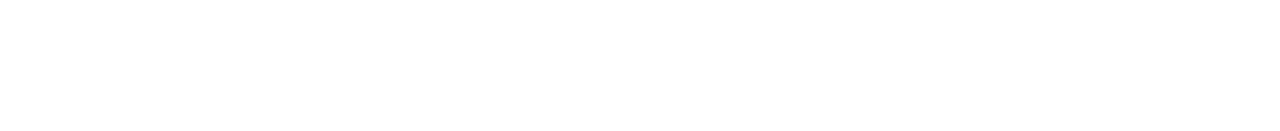
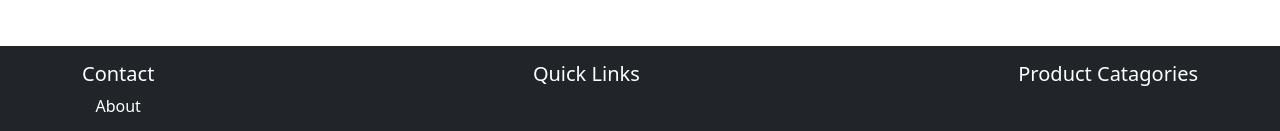
Before and after one commit to itamim345/Quality_leather, a React (Create React App) app: page / in a window 1280 px wide. Shown: the part 2471-2602 px from the top of the page. Before the commit the page ends 2357 px from the top, so only its background shows below. Built offline with nearby package versions, Linux system fonts and the light colour scheme.

Commit message:
Added Footer Component Structure

```diff
--- a/src/App.js
+++ b/src/App.js
@@ -2,6 +2,7 @@
 import About from './component/About';
 import Banner from './component/Banner';
 import FeaturedProducts from './component/FeaturedProducts';
+import Footer from './component/Footer';
 import MoreProducts from './component/MoreProducts';
 import OurNav from './component/OurNav';
 
@@ -13,6 +14,7 @@
       <About/>
       <FeaturedProducts/>
       <MoreProducts/>
+      <Footer/>
     </div>
   );
 }
--- a/src/Common.css
+++ b/src/Common.css
@@ -8,7 +8,7 @@
 }
 /*Carousel */
 .c-item {
-    height: 50vh!important;
+    height: 70vh!important;
 }
 
 /************** Featured Products CSS *************/
--- /dev/null
+++ b/src/component/Footer.js
@@ -0,0 +1,21 @@
+import React from 'react';
+import { Container } from 'react-bootstrap';
+
+export default function Footer() {
+  return (
+    <footer className="bg-dark text-white">
+      <Container className="d-flex justify-content-between py-3">
+        <div>
+          <h5>Contact</h5>
+          <span>About</span>
+        </div>
+        <div>
+          <h5>Quick Links</h5>
+        </div>
+        <div>
+          <h5>Product Catagories</h5>
+        </div>
+      </Container>
+    </footer>
+  );
+}
```
